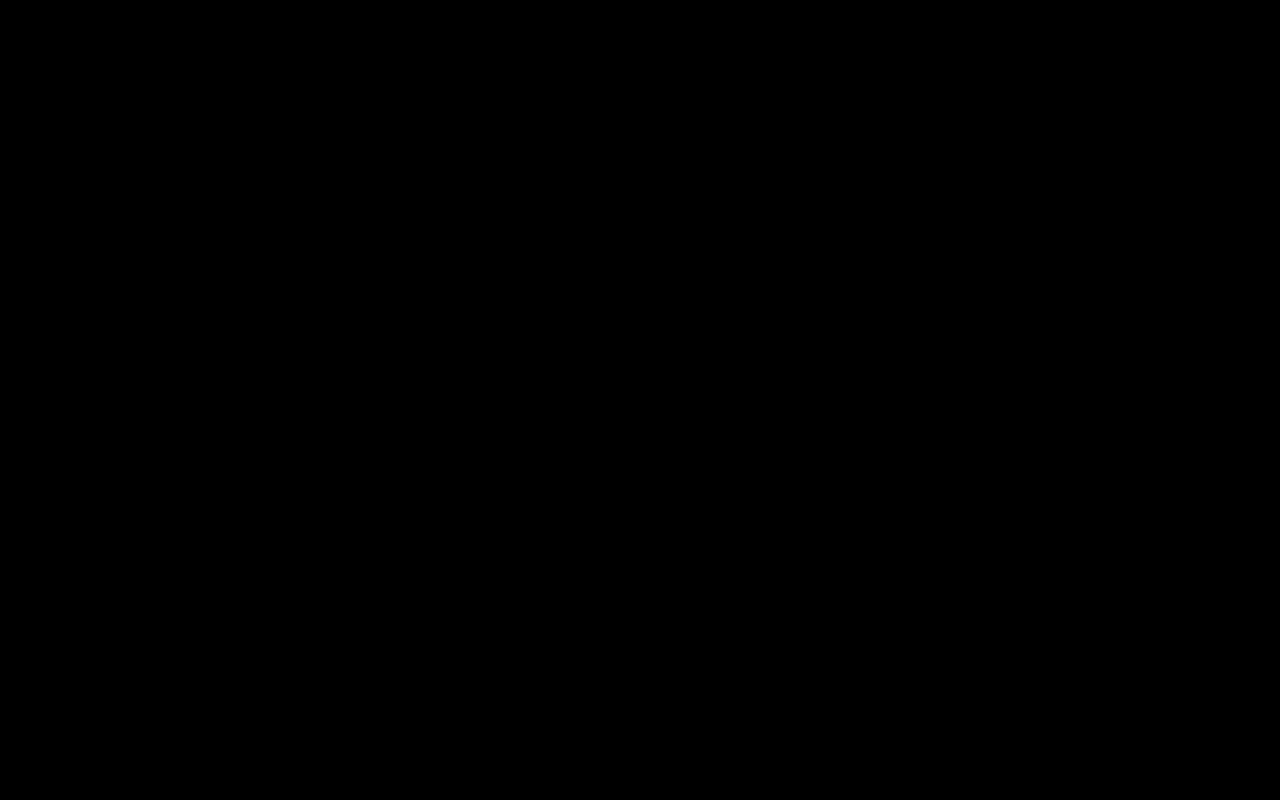
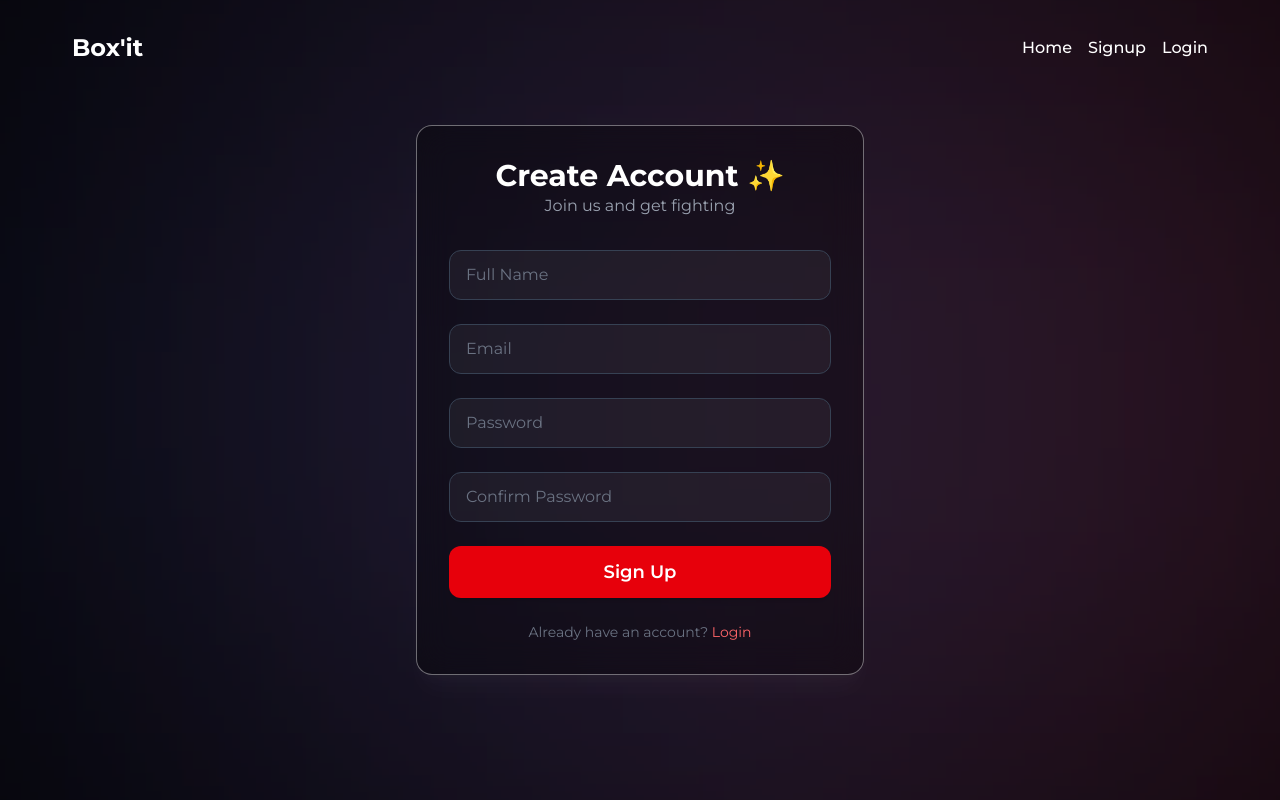
Before and after one commit to constayush/Boxit, a React (Vite) app: page /signup in a window 1280 px wide. Before the commit this address had no page. Built offline with nearby package versions, Linux system fonts and the light colour scheme.

Commit message:
added nav with routes

```diff
--- a/package.json
+++ b/package.json
@@ -18,7 +18,7 @@
     "react": "^18.3.1",
     "react-dom": "^18.3.1",
     "react-icons": "^5.5.0",
-    "react-router": "^7.3.0",
+    "react-router": "^7.8.2",
     "swiper": "^11.2.5",
     "tailwindcss": "^4.0.14"
   },
--- a/src/App.tsx
+++ b/src/App.tsx
@@ -3,22 +3,27 @@ import Select from "./components/pages/Select";
 import Train from "./components/pages/Train";
 import Home from "./components/pages/Home";
 import Learn from "./components/pages/Learn";
-// import Navbar from "./components/ui/Navbar";
+import Navbar from "./components/ui/Navbar";
+import Login from "./components/pages/Login";
+import Signup from "./components/pages/Signup";
 import { ReactLenis } from 'lenis/react'
+
 function App() {
 
-
-
   return (
-    <> <ReactLenis root />
+    <>
+    <ReactLenis root />
     <Router>
       <Routes>
-        <Route path="/" element={<><Home /></>} />
+        <Route path="/" element={<><Navbar /><Home /></>} />
         <Route path="/learn" element={<Learn />} />
         <Route path="/select" element={<Select />} />
         <Route path="/train" element={<Train />} />
+        <Route path="/login" element={<><Navbar /><Login /></>} />
+        <Route path="/signup" element={<><Navbar /><Signup /></>} />
       </Routes>
-    </Router></>
+    </Router>
+    </>
   );
 }
 
--- /dev/null
+++ b/src/components/pages/Login.tsx
@@ -0,0 +1,73 @@
+"use client";
+
+import { useState } from "react";
+import { motion } from "framer-motion";
+
+export default function Login() {
+  const [loading, setLoading] = useState(false);
+
+  const handleLogin = (e: React.FormEvent) => {
+    e.preventDefault();
+    setLoading(true);
+    setTimeout(() => setLoading(false), 2000); // fake API call
+  };
+
+  return (
+    <div className="min-h-screen flex items-center justify-center relative  p-4">
+      <motion.span initial={{y:-100}} animate={{y:0}} transition={{duration:0.6, ease:"easeOut"}} className="absolute blur-[400px] top-50 right-0 w-[52%] h-[50%] bg-red-500"></motion.span>
+      <motion.span initial={{y:-100}} animate={{y:0}} transition={{duration:0.6, ease:"easeOut"}}  className="absolute blur-[400px] top-50 left-0 w-[52%] h-[50%] bg-blue-500"></motion.span>
+      {/* Card wrapper */}
+      <motion.div
+        initial={{ opacity: 0, y: 40 }}
+        animate={{ opacity: 1, y: 0 }}
+        transition={{ duration: 0.6, ease: "easeOut" }}
+        className="w-full max-w-md bg-[#0000004d] backdrop-blur-lg rounded-2xl shadow-xl shadow-[#ffffff06]  p-8 border border-white/40"
+      >
+        <h2 className="text-3xl font-bold text-center text-white">
+          Welcome Back 👋
+        </h2>
+        <p className="text-gray-400 text-center mb-8">Login to continue</p>
+
+        <form className="space-y-6" onSubmit={handleLogin}>
+          {/* Email Input */}
+          <motion.div whileFocus={{ scale: 1.02 }} className="w-full">
+            <input
+              type="email"
+              placeholder="Email"
+              required
+              className="w-full px-4 py-3 rounded-xl bg-white/5 border border-gray-700 text-white placeholder-gray-500 focus:outline-none focus:ring-2 focus:ring-red-500 transition"
+            />
+          </motion.div>
+
+          {/* Password Input */}
+          <motion.div whileFocus={{ scale: 1.02 }} className="w-full">
+            <input
+              type="password"
+              placeholder="Password"
+              required
+              className="w-full px-4 py-3 rounded-xl bg-white/5  border border-gray-700 text-white placeholder-gray-500 focus:outline-none focus:ring-2 focus:ring-red-500 transition"
+            />
+          </motion.div>
+
+          {/* Button with micro hover/tap animation */}
+          <motion.button
+            whileHover={{ scale: 1.03 }}
+            whileTap={{ scale: 0.97 }}
+            type="submit"
+            disabled={loading}
+            className="w-full bg-red-600 hover:bg-red-700 disabled:opacity-50 rounded-xl py-3 text-lg font-semibold text-white shadow-md transition"
+          >
+            {loading ? "Logging in..." : "Login"}
+          </motion.button>
+        </form>
+
+        <p className="text-gray-500 text-sm text-center mt-6">
+          Don’t have an account?{" "}
+          <a href="/signup" className="text-red-400 hover:underline">
+            Sign up
+          </a>
+        </p>
+      </motion.div>
+    </div>
+  );
+}
--- /dev/null
+++ b/src/components/pages/Signup.tsx
@@ -0,0 +1,93 @@
+"use client"
+
+import { useState } from "react"
+import { motion } from "framer-motion"
+
+export default function Signup() {
+  const [loading, setLoading] = useState(false)
+
+  const handleSignup = (e: React.FormEvent) => {
+    e.preventDefault()
+    setLoading(true)
+    setTimeout(() => setLoading(false), 2000) // fake API call
+  }
+
+  return (
+    <div className="min-h-screen flex items-center justify-center relative p-4">
+      {/* Background glow accents */}
+      <motion.span initial={{y:-100}} animate={{y:0}} transition={{duration:0.6, ease:"easeOut"}}  className="absolute blur-[400px] top-50 right-0 w-[50%] h-[50%] bg-red-500"></motion.span>
+      <motion.span initial={{y:-100}} animate={{y:0}} transition={{duration:0.6, ease:"easeOut"}}  className="absolute blur-[400px] top-50 leftt-0 w-[50%] h-[50%] bg-blue-500"></motion.span>
+
+      {/* Card wrapper */}
+      <motion.div
+        initial={{ opacity: 0, y: 40 }}
+        animate={{ opacity: 1, y: 0 }}
+        transition={{ duration: 0.6, ease: "easeOut" }}
+        className="w-full max-w-md bg-[#0000004d] backdrop-blur-lg rounded-2xl shadow-xl shadow-[#ffffff06]  p-8 border border-white/40"
+      >
+        <h2 className="text-3xl font-bold text-center text-white">Create Account ✨</h2>
+        <p className="text-gray-400 text-center mb-8">Join us and get fighting</p>
+
+        <form className="space-y-6" onSubmit={handleSignup}>
+          {/* Full Name */}
+          <motion.div whileFocus={{ scale: 1.02 }} className="w-full">
+            <input
+              type="text"
+              placeholder="Full Name"
+              required
+              className="w-full px-4 py-3 rounded-xl bg-white/5 border border-gray-700 text-white placeholder-gray-500 focus:outline-none focus:ring-2 focus:ring-red-500 transition"
+            />
+          </motion.div>
+
+          {/* Email */}
+          <motion.div whileFocus={{ scale: 1.02 }} className="w-full">
+            <input
+              type="email"
+              placeholder="Email"
+              required
+              className="w-full px-4 py-3 rounded-xl bg-white/5  border border-gray-700 text-white placeholder-gray-500 focus:outline-none focus:ring-2 focus:ring-red-500 transition"
+            />
+          </motion.div>
+
+          {/* Password */}
+          <motion.div whileFocus={{ scale: 1.02 }} className="w-full">
+            <input
+              type="password"
+              placeholder="Password"
+              required
+              className="w-full px-4 py-3 rounded-xl bg-white/5  border border-gray-700 text-white placeholder-gray-500 focus:outline-none focus:ring-2 focus:ring-red-500 transition"
+            />
+          </motion.div>
+
+          {/* Confirm Password */}
+          <motion.div whileFocus={{ scale: 1.02 }} className="w-full">
+            <input
+              type="password"
+              placeholder="Confirm Password"
+              required
+              className="w-full px-4 py-3 rounded-xl bg-white/5  border border-gray-700 text-white placeholder-gray-500 focus:outline-none focus:ring-2 focus:ring-red-500 transition"
+            />
+          </motion.div>
+
+          {/* Button */}
+          <motion.button
+            whileHover={{ scale: 1.03 }}
+            whileTap={{ scale: 0.97 }}
+            type="submit"
+            disabled={loading}
+            className="w-full bg-red-600 hover:bg-red-700 disabled:opacity-50 rounded-xl py-3 text-lg font-semibold text-white shadow-md transition"
+          >
+            {loading ? "Signing up..." : "Sign Up"}
+          </motion.button>
+        </form>
+
+        <p className="text-gray-500 text-sm text-center mt-6">
+          Already have an account?{" "}
+          <a href="/login" className="text-red-400 hover:underline">
+            Login
+          </a>
+        </p>
+      </motion.div>
+    </div>
+  )
+}
--- a/src/components/ui/Navbar.tsx
+++ b/src/components/ui/Navbar.tsx
@@ -1,5 +1,5 @@
 import { useEffect, useState } from "react";
-
+import { Link } from "react-router";
 function Navbar() {
   const [scrolled, setScrolled] = useState(false);
 
@@ -26,15 +26,15 @@ function Navbar() {
           <li className="font-bold text-2xl">Box'it</li>
           <li>
             <ul className="flex w-fit gap-4 justify-between">
-              <li className="hover:cursor-pointer font-medium navlink transition-all duration-300">
+              <Link to="/" className="hover:cursor-pointer font-medium navlink transition-all duration-300">
                 Home
-              </li>
-              <li className="hover:cursor-pointer font-medium navlink transition-all duration-300">
+              </Link>
+              <Link to="/signup" className="hover:cursor-pointer font-medium navlink transition-all duration-300">
                 Signup
-              </li>
-              <li className="hover:cursor-pointer font-medium navlink transition-all duration-300">
+              </Link>
+              <Link to="/login" className="hover:cursor-pointer font-medium navlink transition-all duration-300">
                 Login
-              </li>
+              </Link>
             </ul>
           </li>
 
```
Also changed, not shown: 1 other file (tests, documents, lock files or other folders).
